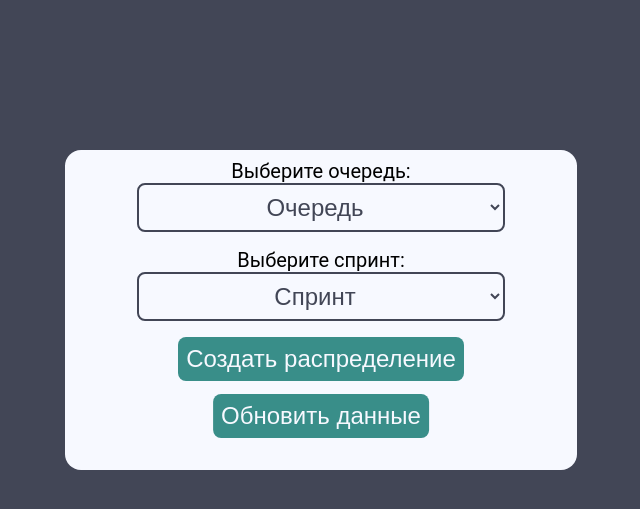
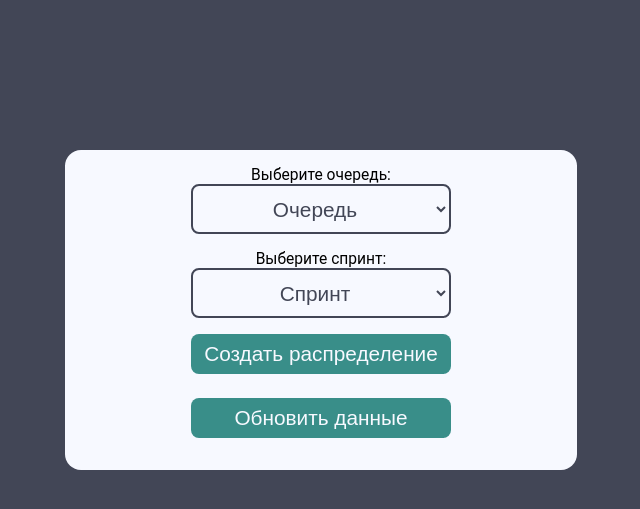
Before and after one commit to Innlock/task_distribution, a Flask app: page /settings in a window 1280 px wide. Shown: the part 90-599 px from the top of the page, without its empty margins (319-959 px from the left). Run offline with Flask 3, Linux system fonts and the light colour scheme; the visitor is signed in with stand-in values (Sample User, id 1); data that the repository does not hold is empty; parts of the project's set-up code (start-up, migrations or seed data) failed here and were passed over.

Commit message:
Изменение оформления страницы настроек

```diff
--- a/templates/settings.html
+++ b/templates/settings.html
@@ -39,7 +39,7 @@
         <input type="submit" value="Создать распределение" name="distribution"/>
     </form>
     <form method="post" class="form2">
-        <button class="sync" type="button" id="sync">Обновить данные</button>
+        <input class="sync" id="sync" type="submit" value="Обновить данные"/>
     </form>
 </div>
 <div id="status-message">Данные успешно обновлены</div>
@@ -109,7 +109,7 @@
         padding: 1vh;
         border-radius: 1vh;
         display: none;
-        font-size: 3vh;
+        font-size: calc((2.5vh + 2.5vw) / 2);
     }
 
 
@@ -175,6 +175,8 @@
         align-items: center;
         position: relative;
         overflow: hidden;
+        overflow-y: auto;
+        overflow-x: auto;
     }
 
     .form1 {
@@ -203,14 +205,14 @@
     }
 
     .labels {
-        font-size: 2.5vh;
+        font-size: calc((1.5vh + 1.5vw) / 2);
+        width: calc((25vh + 25vw) / 2);
         height: auto;
-        width: 80%;
     }
 
     .selectors {
-        font-size: 3vh;
-        width: 80%;
+        font-size: calc((2vh + 2vw) / 2);
+        width: calc((25vh + 25vw) / 2);
         height: 25%;
         padding: 1vh;
         margin-bottom: 2vh;
@@ -225,7 +227,8 @@
 
 
     input[type="submit"], .sync {
-        font-size: 3vh;
+        font-size: calc((2vh + 2vw) / 2);
+        width: calc((25vh + 25vw) / 2);
         background: #398E89;
         border: none;
         cursor: pointer;
```
